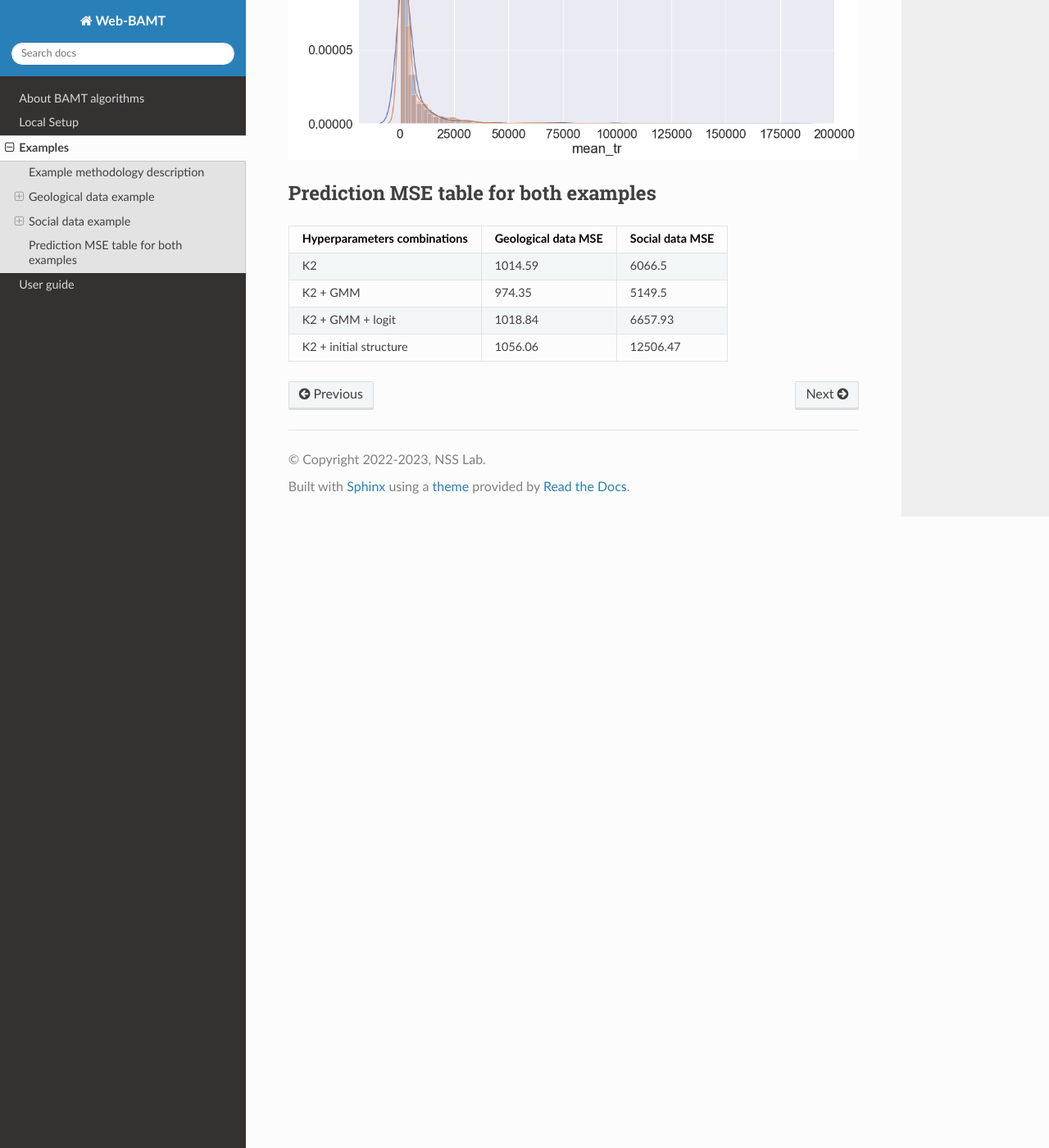
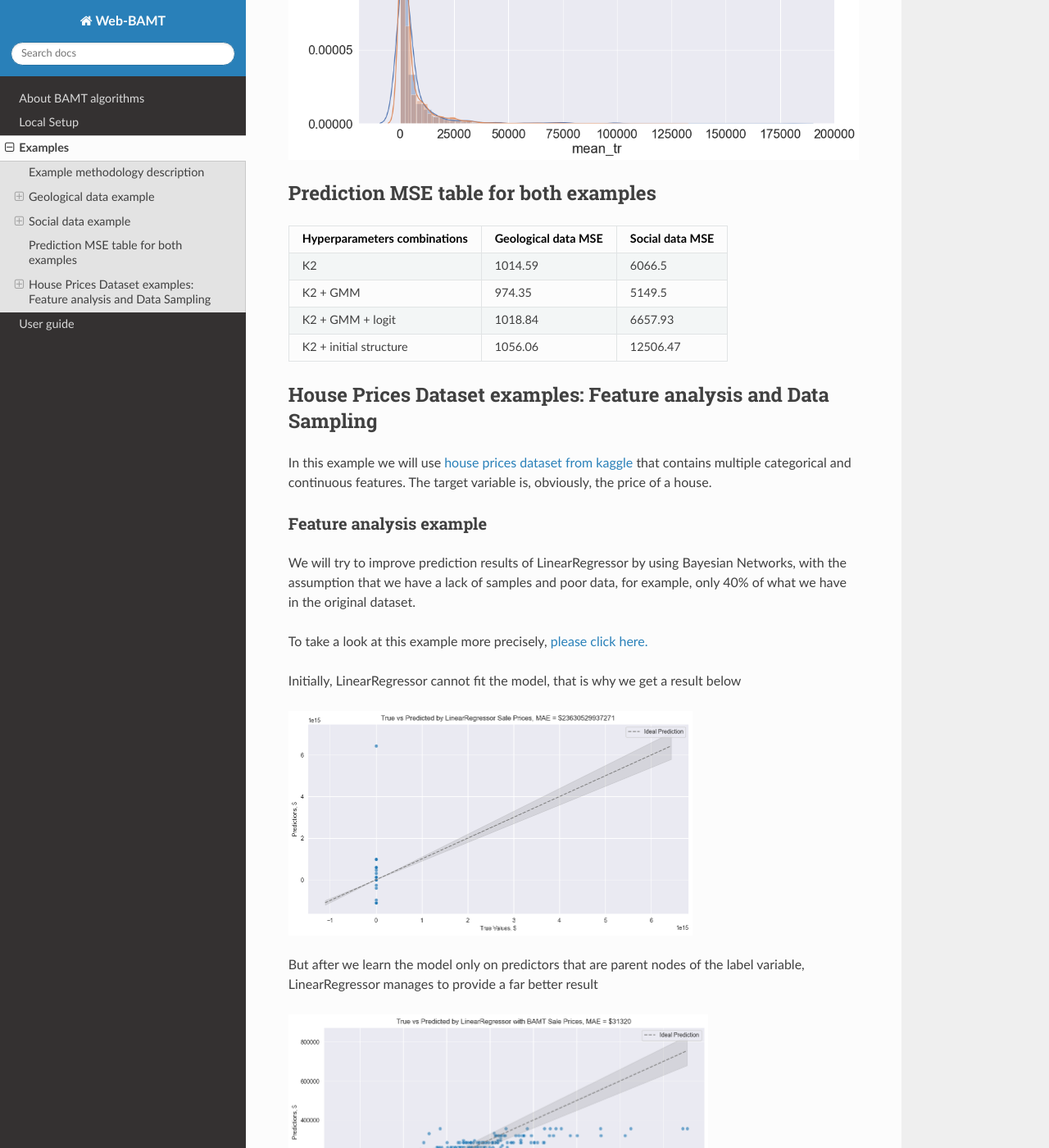
Before and after one commit to aimclub/Web-BAMT, a Sphinx documentation site: the page built from docs/source/Examples/index.rst, in a window 1280 px wide and 1400 px high, scrolled down 9193 px. Shown: the whole window at 82% size. Built offline with Sphinx 7.4.7 and the Read the Docs theme 2.0.0, drawn with Linux system fonts in a browser that asks for light colours; pages that are not in the unit, such as notebooks, are missing from menus; some of the changed text lies outside the part shown.

Commit message:
added new examples in documentation

```diff
--- a/docs/source/Examples/index.rst
+++ b/docs/source/Examples/index.rst
@@ -206,3 +206,56 @@ K2 + GMM                       	974.35	              5149.5
 K2 + GMM + logit               1018.84                6657.93
 K2 + initial structure         1056.06                12506.47
 =============================  =====================  ===============
+
+
+House Prices Dataset examples: Feature analysis and Data Sampling
++++++++++++++++++++++++++++++++++++++++++++++++++++++++++++++++++
+
+In this example we will use
+`house prices dataset from kaggle <https://www.kaggle.com/competitions/house-prices-advanced-regression-techniques>`_
+that contains multiple categorical and continuous features.
+The target variable is, obviously, the price of a house.
+
+Feature analysis example
+------------------------
+
+We will try to improve prediction results of LinearRegressor by using Bayesian Networks,
+with the assumption that we have a lack of samples and poor data,
+for example, only 40% of what we have in the original dataset.
+
+To take a look at this example more precisely,
+`please click here. <https://gist.github.com/jrzkaminski/50805963ca02ca8a326e344ea39e592c>`_
+
+Initially, LinearRegressor cannot fit the model, that is why we get a result below
+
+.. image:: img/LinearRegression.png
+    :scale: 50
+
+But after we learn the model only on predictors that are parent nodes of the label variable,
+LinearRegressor manages to provide a far better result
+
+.. image:: img/LinearRegression_BAMT.png
+    :scale: 50
+
+Synthetic data sampling example
+-------------------------------
+
+We will try to improve prediction results of adaboost regressor by using Bayesian Networks.
+We will have to drop some of continuous data because
+BAMT has some limitations when lots of continuous columns are present,
+sampling will take a lot of time.
+We also had to drop some columns to make total number of features 20,
+so that the inference of BN time will be fast enough to run this example on any hardware without waiting for too long.
+
+To take a look at this example more precisely,
+`please click here. <https://gist.github.com/jrzkaminski/ca4c9ef9292ef0e8df4da5b81effae1e>`_
+
+AdaBoostRegressor already has a decent result on the data
+
+.. image:: img/AdaBoost.png
+    :scale: 50
+
+But we can improve it using synthetic data generated by BAMT
+
+.. image:: img/AdaBoost_BAMT.png
+    :scale: 50
```
Also changed, not shown: docs/source/Examples/house_price.rst (added), docs/source/Examples/img/AdaBoost.png (added), docs/source/Examples/img/AdaBoost_BAMT.png (added), docs/source/Examples/img/LinearRegression.png (added), docs/source/Examples/img/LinearRegression_BAMT.png (added).
